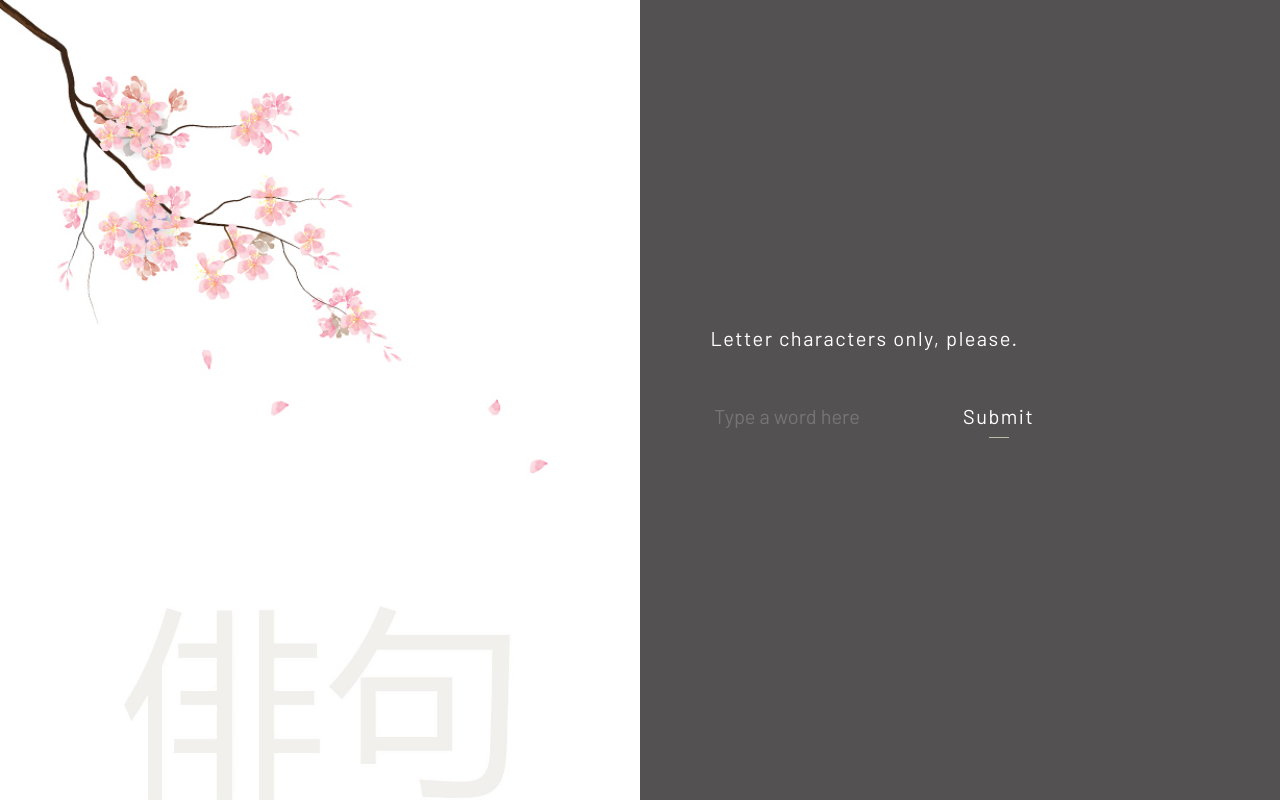
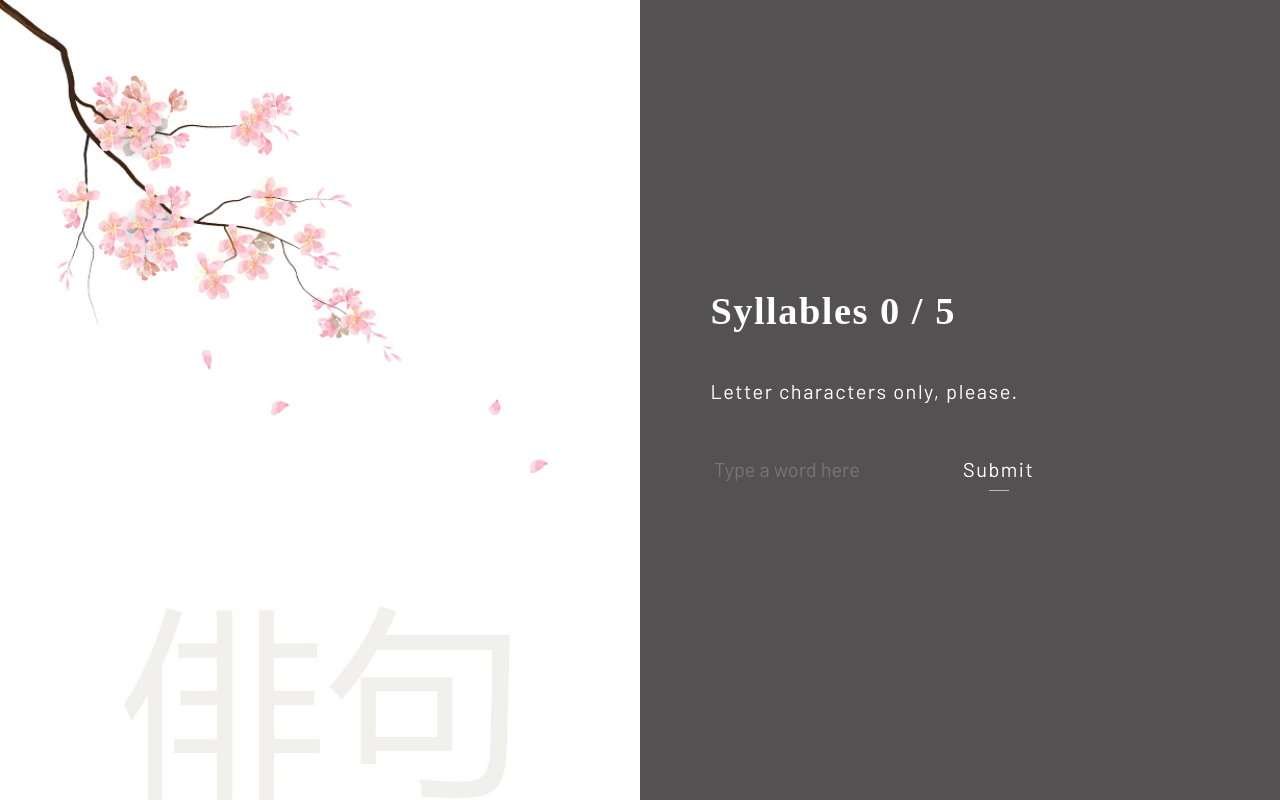
Before and after one commit to haikus-highway/haikus-highway, a React (Create React App) app: page / in a window 1280 px wide. Both pictures are taken after a click on the button "Write". Built offline with nearby package versions, Linux system fonts and the light colour scheme; a web font is replaced by a local one.

Commit message:
added syllable counter display

```diff
--- a/src/App.js
+++ b/src/App.js
@@ -335,6 +335,13 @@ class App extends Component {
   }
 
   render() {
+
+    const currentSyllables = this.getSyllablesPerLine(this.state.currentLine);
+    let maxSyllables = 5;
+    if (this.state.firstLine.length > 0 && this.state.secondLine.length === 0) {
+      maxSyllables = 7;
+    }
+
     return (
 
       <div className="App">
@@ -346,8 +353,17 @@ class App extends Component {
               createHaiku = {this.createHaiku}
             />
             :
-            <div className="messageToUser">
-              <p>{this.state.messageToUser}</p>
+            <div className="informationForUser">
+              {
+                this.state.totalSyllables < 17 ?
+                <div className="syllableCounter">
+                  <h2> Syllables {currentSyllables} / {maxSyllables}</h2>
+                </div>
+                : null
+              }
+              <div className="messageToUser">
+                <p>{this.state.messageToUser}</p>
+              </div>
             </div>
           }
 
--- a/src/index.css
+++ b/src/index.css
@@ -308,7 +308,7 @@ button:focus:before{
   padding: 0;
 }
 
-.messageToUser {
+.informationForUser {
   padding: 0 5.5vmax;
 }
 
```
